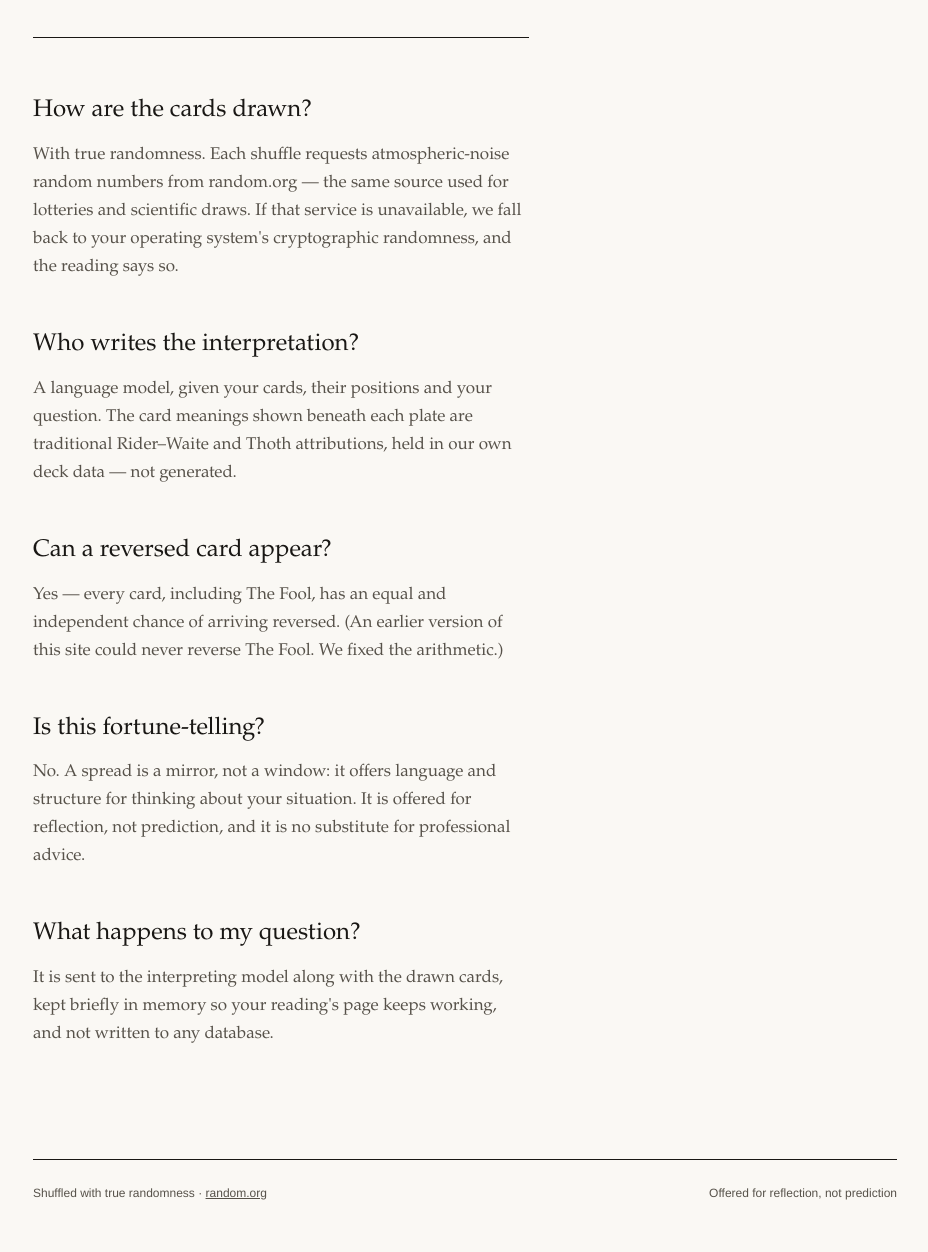
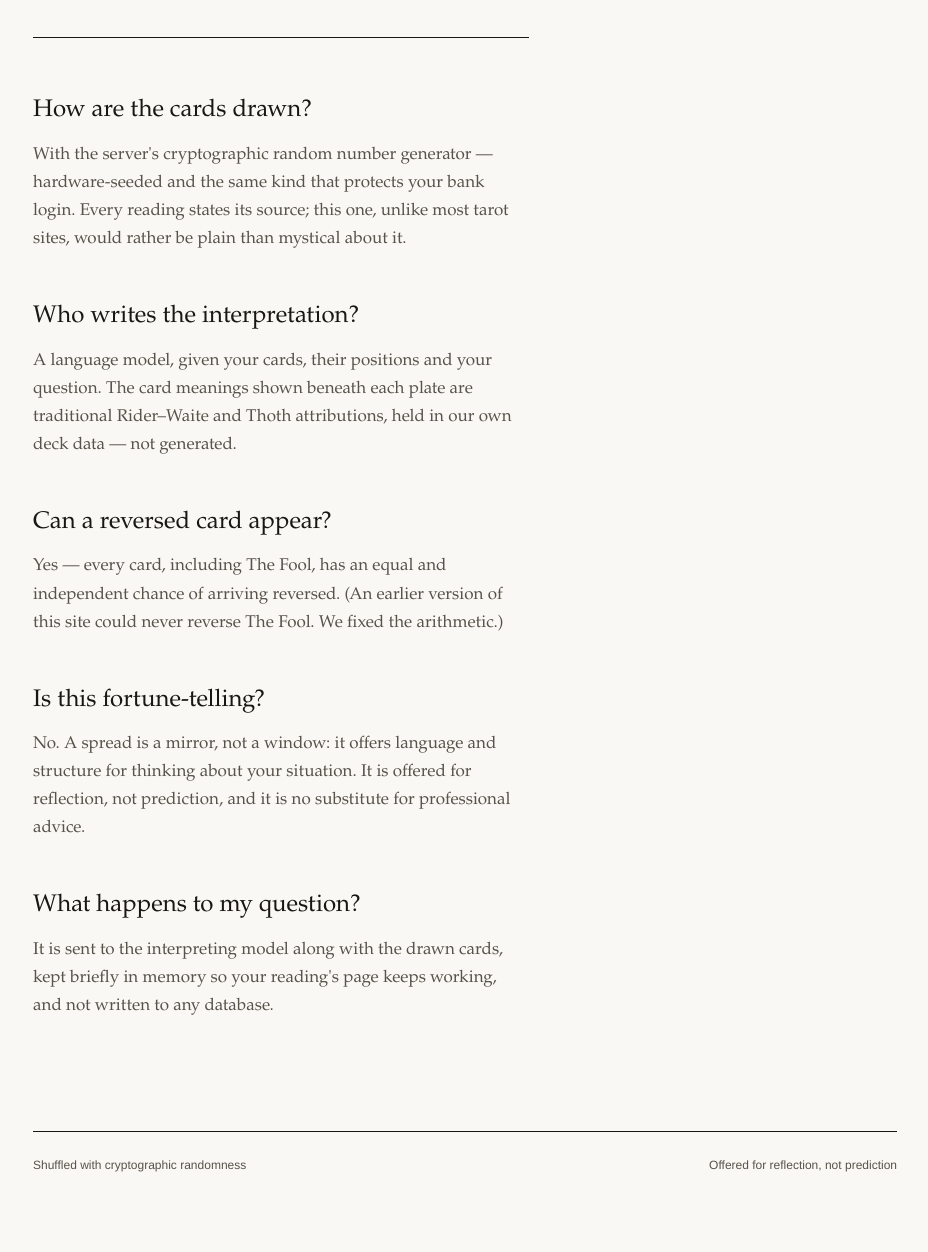
Before and after one commit to mdh-1/neoarcana, a FastAPI app: page /faq in a window 1280 px wide. Shown: the part 347-1599 px from the top of the page, without its empty margins (175-1103 px from the left). After the commit the page ends 1519 px from the top, so only its background shows below. Run offline with FastAPI, Linux system fonts and the light colour scheme.

Commit message:
Make every shuffle claim true in both configurations
The footer, landing hero and FAQ all said the deck was shuffled by
atmospheric noise from random.org, unconditionally — while no key was
configured and every draw was local CSPRNG. For a site whose premise is
"plainly given", that was the one sentence on the page that wasn't.

Templates now receive random_org (key configured?) and say
"atmospheric noise · random.org" or "cryptographic randomness"
accordingly. The per-reading kicker names the reading's recorded
source either way, since a configured key can still fail at draw time;
that fallback is now logged rather than silent.

Verified live with the real key: full quota, one request per reading,
kicker and API both report random.org. Keyless state proven clean by
test: no page mentions random.org or atmospheric noise.

Co-Authored-By: Claude Fable 5 <noreply@anthropic.com>

```diff
--- a/app/main.py
+++ b/app/main.py
@@ -38,6 +38,9 @@ def _rate_limited(ip: str, per_hour: int) -> bool:
 
 
 def _page(request: Request, name: str, status_code: int = 200, **ctx) -> HTMLResponse:
+    # Site copy about the shuffle must match the configuration, not the
+    # aspiration: without a random.org key every draw is local CSPRNG.
+    ctx.setdefault("random_org", bool(get_settings().random_api_key))
     return templates.TemplateResponse(request, name, ctx, status_code=status_code)
 
 
--- a/app/providers/entropy.py
+++ b/app/providers/entropy.py
@@ -6,6 +6,7 @@ shuffled it so the UI can be honest about it — and quota exhaustion
 degrades gracefully instead of turning into a 500.
 """
 
+import logging
 import secrets
 
 import httpx
@@ -68,6 +69,9 @@ async def draw_entropy(n: int, random_api_key: str | None) -> EntropyResult:
             reversals=[bool(b) for b in bits],
             source="random.org",
         )
-    except Exception:
+    except Exception as exc:
         # Any failure — quota, network, schema — falls back to the OS CSPRNG.
+        # The reading records the source, so the fallback is honest; log it
+        # so that a quota exhausted at 3am is visible in the morning.
+        logging.getLogger(__name__).warning("random.org unavailable (%r); using local entropy", exc)
         return _local_draw(n)
--- a/app/templates/base.html
+++ b/app/templates/base.html
@@ -17,7 +17,8 @@
     {% block content %}{% endblock %}
 
     <footer>
-      <span>Shuffled with true randomness · <a href="https://www.random.org" rel="noopener">random.org</a></span>
+      {% if random_org %}<span>Shuffled with atmospheric noise · <a href="https://www.random.org" rel="noopener">random.org</a></span>
+      {% else %}<span>Shuffled with cryptographic randomness</span>{% endif %}
       <span>Offered for reflection, not prediction</span>
     </footer>
   </div>
--- a/app/templates/faq.html
+++ b/app/templates/faq.html
@@ -8,10 +8,18 @@
 
 <section class="essay faq-essay">
   <h2>How are the cards drawn?</h2>
-  <p>With true randomness. Each shuffle requests atmospheric-noise random
-  numbers from random.org — the same source used for lotteries and scientific
-  draws. If that service is unavailable, we fall back to your operating
-  system's cryptographic randomness, and the reading says so.</p>
+  {% if random_org %}
+  <p>With atmospheric noise. Each shuffle requests random numbers from
+  random.org, which derives them from radio noise in the atmosphere — the
+  same source used for lotteries and scientific draws. If that service is
+  unavailable, the shuffle falls back to the server's cryptographic random
+  number generator, and every reading states which one it got.</p>
+  {% else %}
+  <p>With the server's cryptographic random number generator — hardware-seeded
+  and the same kind that protects your bank login. Every reading states its
+  source; this one, unlike most tarot sites, would rather be plain than
+  mystical about it.</p>
+  {% endif %}
 
   <h2>Who writes the interpretation?</h2>
   <p>A language model, given your cards, their positions and your question.
--- a/app/templates/index.html
+++ b/app/templates/index.html
@@ -3,8 +3,9 @@
 <header class="hero">
   <div class="kicker">A tarot reading, plainly given</div>
   <h1>Seventy&#8209;eight cards. One honest answer.</h1>
-  <p class="standfirst">No candles, no costumes. A deck shuffled by atmospheric
-  noise, read closely, and set down in clear prose. Choose a spread to begin.</p>
+  <p class="standfirst">No candles, no costumes. A deck shuffled by
+  {% if random_org %}atmospheric noise{% else %}cryptographic randomness{% endif %},
+  read closely, and set down in clear prose. Choose a spread to begin.</p>
 </header>
 
 <section class="index">
--- a/app/templates/reading.html
+++ b/app/templates/reading.html
@@ -4,7 +4,8 @@
 {% set roman = ["I","II","III","IV","V","VI","VII","VIII","IX","X"] %}
 <section class="reading">
   <div class="reading-kicker">Reading {{ reading.id }} · {{ reading.spread.title }}
-    {%- if reading.entropy_source == "random.org" %} · shuffled by atmospheric noise{% endif %}</div>
+    {%- if reading.entropy_source == "random.org" %} · shuffled by atmospheric noise
+    {%- else %} · shuffled by cryptographic randomness{% endif %}</div>
   {% if reading.question %}
   <p class="question">&ldquo;{{ reading.question }}&rdquo;</p>
   {% else %}
```
Also changed, not shown: deploy/DEPLOY.md (+1 -1 lines), tests/test_honesty.py (added, +79 -0 lines).
